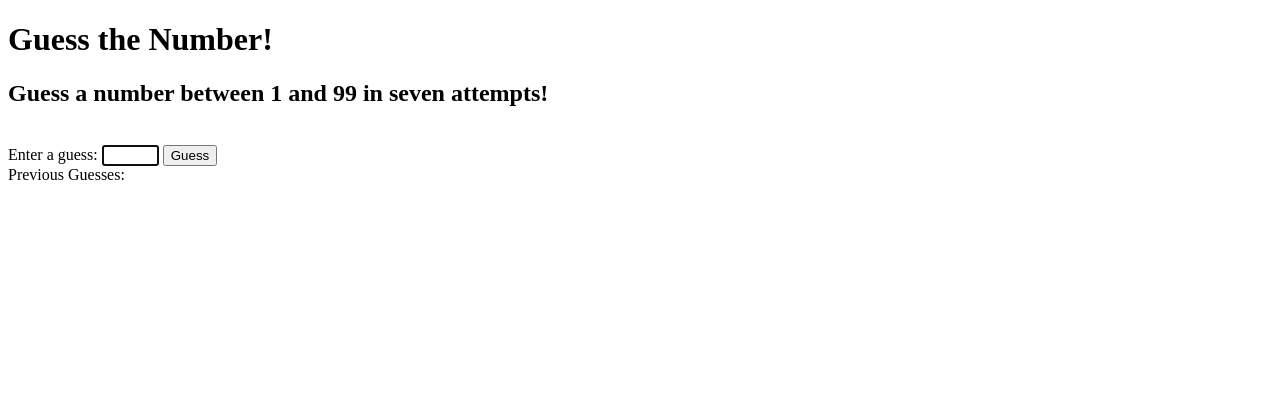
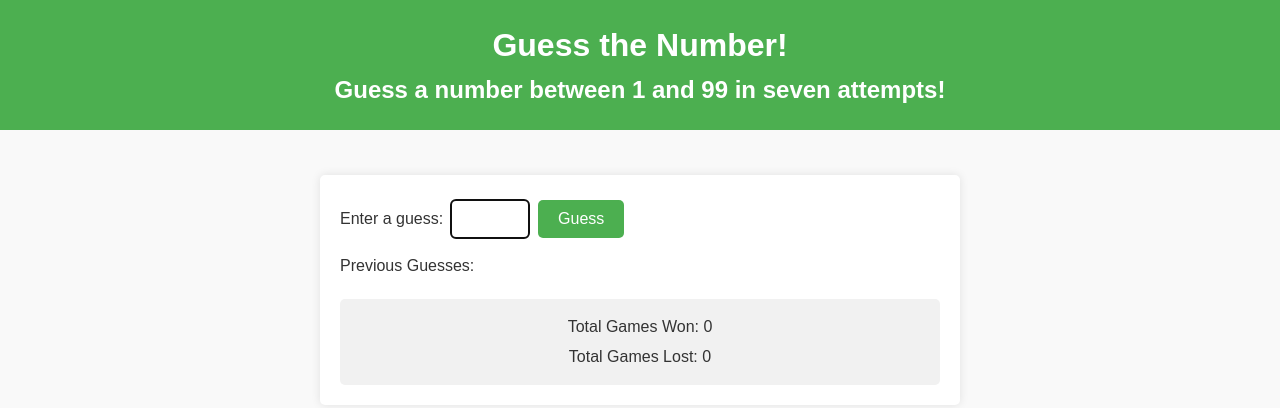
Before and after one commit to Nicfox77/CST-336, a plain HTML site: page Lab2/index.html in a window 1280 px wide. Drawn offline with Linux system fonts and the light colour scheme.

Commit message:
added total games won and lost, added css

```diff
--- /dev/null
+++ b/Lab2/css/styles.css
@@ -0,0 +1,83 @@
+/* Lab2/css/styles.css */
+
+/* Reset default margins and paddings */
+body, h1, h2, p {
+    margin: 0;
+    padding: 0;
+}
+
+/* Body styling */
+body {
+    font-family: Arial, sans-serif;
+    font-size: 16px;
+    color: #333;
+    background-color: #f9f9f9;
+    line-height: 1.6;
+    margin: 0;
+    padding: 0;
+}
+
+/* Header styling */
+header {
+    background-color: #4CAF50;
+    color: white;
+    padding: 20px 0;
+    text-align: center;
+}
+
+/* Main content styling */
+#main {
+    max-width: 600px;
+    margin: 20px auto;
+    padding: 20px;
+    background-color: white;
+    box-shadow: 0 0 10px rgba(0, 0, 0, 0.1);
+    border-radius: 5px;
+}
+
+/* Feedback styling */
+#feedback {
+    margin-top: 10px;
+    font-weight: bold;
+}
+
+/* Game stats styling */
+#gameStats {
+    margin-top: 20px;
+    padding: 10px;
+    background-color: #f1f1f1;
+    border-radius: 5px;
+    text-align: center;
+}
+
+#gameStats p {
+    margin: 5px 0;
+}
+
+/* Button styling */
+button {
+    background-color: #4CAF50;
+    color: white;
+    border: none;
+    padding: 10px 20px;
+    text-align: center;
+    text-decoration: none;
+    display: inline-block;
+    font-size: 16px;
+    margin: 4px 2px;
+    cursor: pointer;
+    border-radius: 5px;
+}
+
+button:hover {
+    background-color: #45a049;
+}
+
+/* Input field styling */
+input[type="text"] {
+    padding: 10px;
+    margin: 4px 2px;
+    border: 1px solid #ccc;
+    border-radius: 5px;
+    font-size: 16px;
+}
--- a/Lab2/index.html
+++ b/Lab2/index.html
@@ -1,8 +1,10 @@
+<!-- Lab2/index.html -->
 <!DOCTYPE html>
 <html>
 <head>
     <title> Guess a Number </title>
     <meta charset="utf-8">
+    <link rel="stylesheet" type="text/css" href="css/styles.css">
 </head>
 <body>
 
@@ -20,6 +22,10 @@
     <div> Previous Guesses:
         <span id="guesses"></span>
     </div>
+    <div id="gameStats">
+        <p>Total Games Won: <span id="gamesWon">0</span></p>
+        <p>Total Games Lost: <span id="gamesLost">0</span></p>
+    </div>
 </div>
 <script src="js/script.js"></script>
 </body>
--- a/Lab2/js/script.js
+++ b/Lab2/js/script.js
@@ -1,9 +1,14 @@
+// Lab2/js/script.js
+
 //Event Listeners
 document.querySelector("#guessBtn").addEventListener("click", checkGuess);
 document.querySelector("#resetBtn").addEventListener("click", initializeGame);
+
 //Global variables
 let randomNumber;
 let attempts = 0;
+let gamesWon = 0;
+let gamesLost = 0;
 initializeGame();
 console.log(randomNumber);
 
@@ -45,12 +50,16 @@ function checkGuess(){
     if (guess == randomNumber) {
         feedback.textContent = "Congratulations! You guessed the number in " + attempts + " attempts.";
         feedback.style.color = "green";
+        gamesWon++;
+        updateGameStats();
         gameOver();
     } else {
         document.querySelector("#guesses").textContent += guess + " ";
         if (attempts == 7) {
             feedback.textContent = "Sorry, you have run out of attempts. The number was " + randomNumber + ".";
             feedback.style.color = "red";
+            gamesLost++;
+            updateGameStats();
             gameOver();
         } else if (guess > randomNumber) {
             feedback.textContent = "Your guess is too high. Try again.";
@@ -66,3 +75,8 @@ function gameOver() {
     guessBtn.style.display = "none";
     resetBtn.style.display = "inline";
 }
+
+function updateGameStats() {
+    document.querySelector("#gamesWon").textContent = gamesWon;
+    document.querySelector("#gamesLost").textContent = gamesLost;
+}
```
Lines whose indentation alone changed are shown as unchanged.
